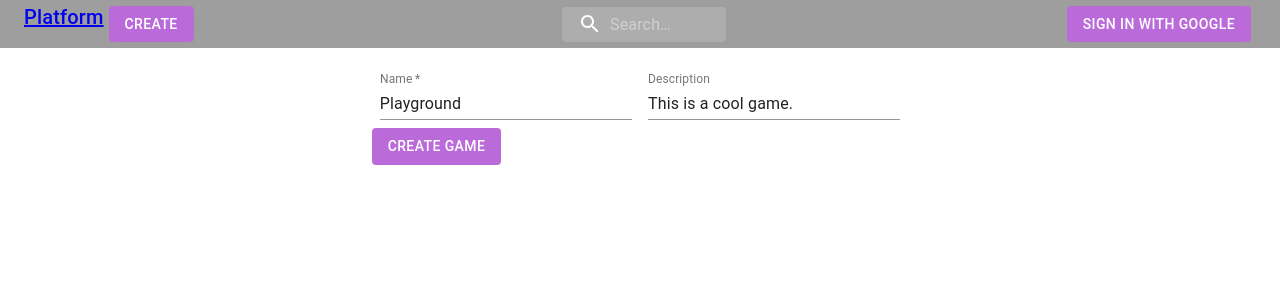
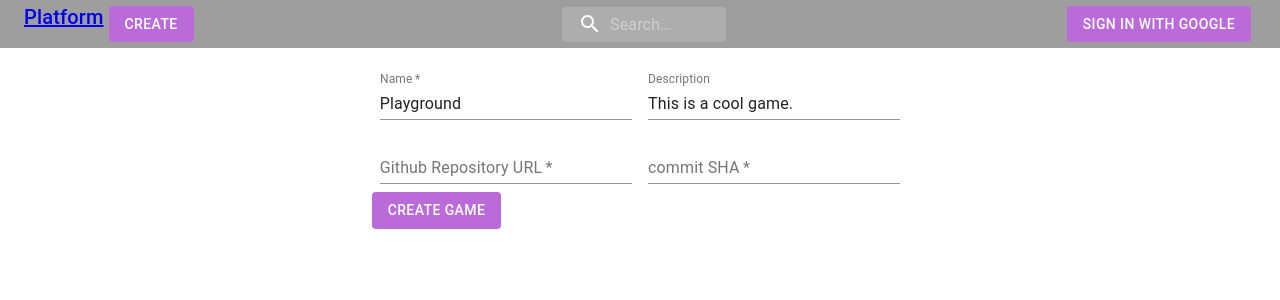
Before and after one commit to turnbasedgames/website, a React (Create React App) app: page /create in a window 1280 px wide. Shown: the top 300 px of the page. Built offline with nearby package versions, Linux system fonts and the light colour scheme; no server answers.

Commit message:
[MAIN-18] Add support for github url and commit sha (#2)
* add support for github url and commit sha

* fixed linting

```diff
--- a/src/createView/CreateView.tsx
+++ b/src/createView/CreateView.tsx
@@ -6,13 +6,19 @@ import React, { useState } from 'react';
 import { useHistory } from 'react-router-dom';
 import { createGame, GameReqBody } from '../models/game';
 
+const githubURLRegExp = new RegExp('^https://(www.)?github.com/.*.git$');
+
 type Props = {
   classes: any
 };
+
 const CreateView = ({ classes }: Props) => {
   const [name, setName] = useState('Playground');
   const [desc, setDesc] = useState('This is a cool game.');
+  const [githubURL, setGithubURL] = useState('');
+  const [commitSHA, setCommitSHA] = useState('');
   const history = useHistory();
+  const isGitHubURLValid = githubURLRegExp.test(githubURL);
 
   return (
     <form
@@ -22,6 +28,8 @@ const CreateView = ({ classes }: Props) => {
         const gameObj: GameReqBody = {
           name,
           description: desc,
+          githubURL,
+          commitSHA,
         };
         const game = await createGame(gameObj);
         history.push(`/games/${game.id}`);
@@ -30,6 +38,17 @@ const CreateView = ({ classes }: Props) => {
       <div>
         <TextField required id="standard-required" label="Name" defaultValue={name} onChange={(e) => { setName(e.target.value); }} />
         <TextField label="Description" defaultValue={desc} onChange={(e) => { setDesc(e.target.value); }} />
+      </div>
+      <div>
+        <TextField
+          required
+          error={!isGitHubURLValid && githubURL !== ''}
+          helperText={(isGitHubURLValid || githubURL === '') ? undefined : 'Must be a valid github URL'}
+          id="standard-required"
+          label="Github Repository URL"
+          onChange={(e) => { setGithubURL(e.target.value); }}
+        />
+        <TextField required label="commit SHA" defaultValue={commitSHA} onChange={(e) => { setCommitSHA(e.target.value); }} />
       </div>
       <Button
         type="submit"
--- a/src/models/game.ts
+++ b/src/models/game.ts
@@ -10,6 +10,8 @@ export interface Game{
 export interface GameReqBody{
   name: string,
   description: string,
+  githubURL: string,
+  commitSHA: string
 }
 
 export const createGame = async (game: GameReqBody): Promise<Game> => {
```
